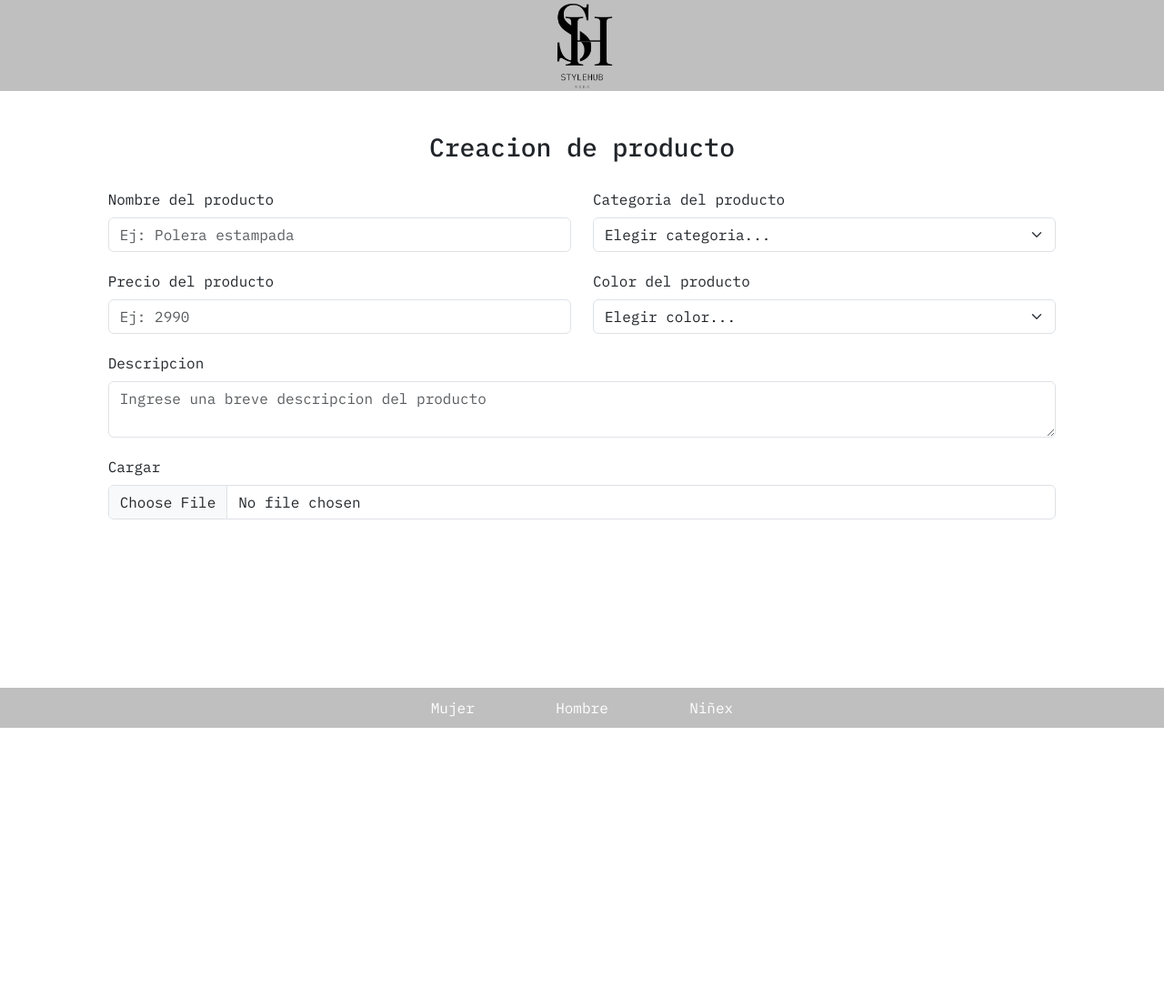
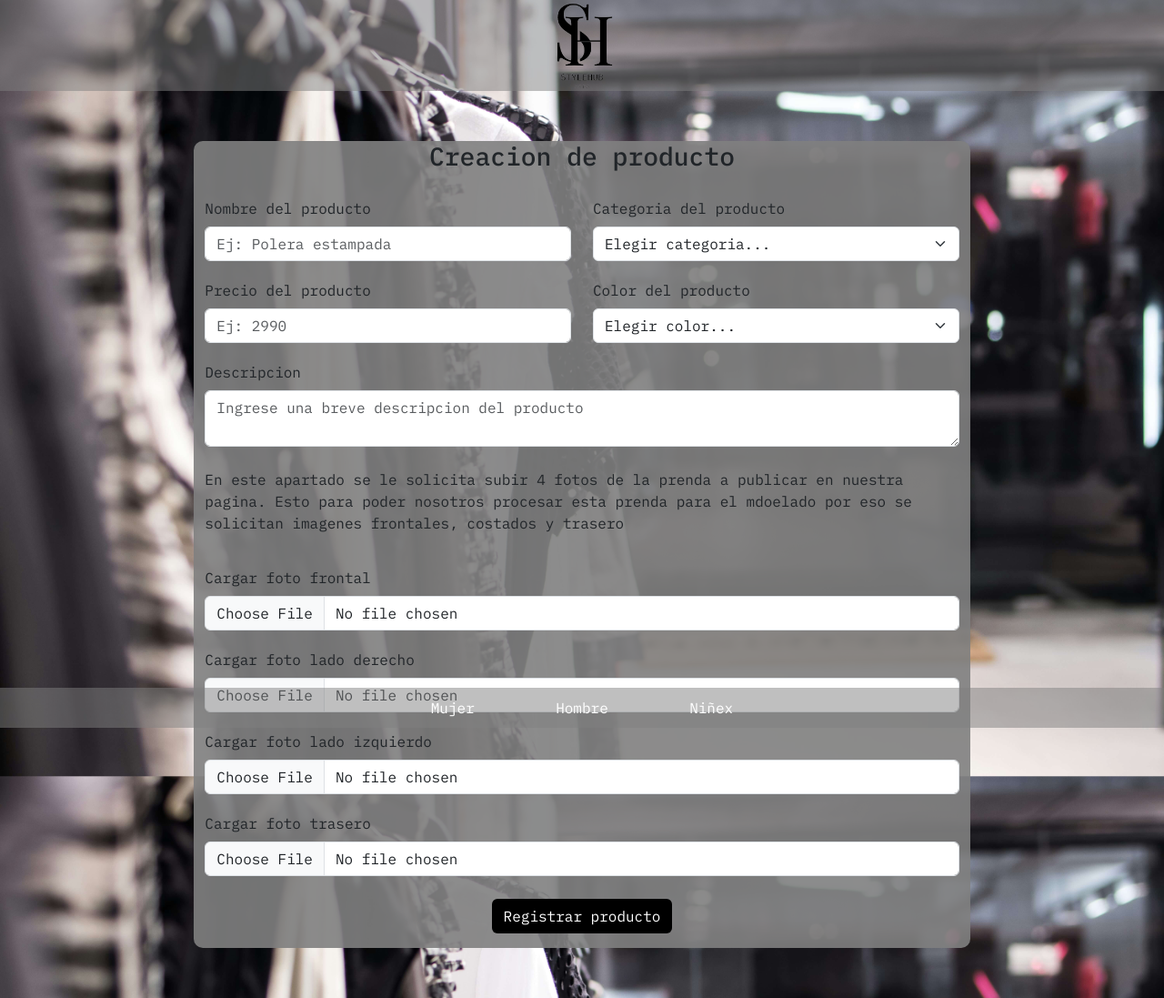
Before and after one commit to YuriDuran/StyleHub, a PHP site: page /cargar_producto.php in a window 1280 px wide. Shown: the whole page at 91% size. Before the commit the page ends 800 px from the top, so only its background shows below. Run offline with PHP 8.4, Linux system fonts and the light colour scheme.

Commit message:
Actualizacion Registrar Producto
si

```diff
--- a/Programa/Outfit/Style/cargar_producto.css
+++ b/Programa/Outfit/Style/cargar_producto.css
@@ -25,11 +25,34 @@
 
 /** Aqui se encuentra el css del cuerpo */
 .separador{
-    height: 45px;
+    height: 55px;
 }
 
 label{
     margin-top: 20px;
+}
+
+.fondoT{
+    background-image: url(../img/FondoRegistroProducto.jpg);
+    background-position: center center;
+    background-repeat: no-repeat;
+    background-attachment: fixed;
+    background-size: cover;
+    background-color: #262c33;
+}
+
+.fondoF{
+    background-color: rgba(128, 128, 128, 0.9);
+    border-radius: 10px;
+}
+
+.Cboton{
+    margin-top:25px !important;
+}
+
+.enviar{
+    background-color: black !important;
+    color: white !important;
 }
 
 /*! Aqui se encuentra el css del footer */
--- a/Programa/Outfit/cargar_producto.php
+++ b/Programa/Outfit/cargar_producto.php
@@ -4,7 +4,7 @@
 <!-- Aqui se encuentra el head de html de la pagina -->
 <?php render_template('head', 'cargar_producto.css'); ?>
 
-<body>
+<body class="fondoT">
     <div class="container-fluid">
         <!-- Aqui se encuentra el header de la pagina -->
         <?php render_template('Header'); ?>
@@ -14,10 +14,10 @@
 
             <div class="col-md-12 separador"></div>
 
-            <div class="col-md-1"></div>
+            <div class="col-md-2"></div>
 
             <!-- Cuerpo Formulario -->
-            <div class="col-md-10">
+            <div class="col-md-8 fondoF">
                 <h3 class="text-center">Creacion de producto</h3>
                 <form action="">
                     <div class="row">
@@ -60,15 +60,38 @@
                             <label for="descripcion" class="form-label">Descripcion</label>
                             <textarea name="descripcion" id="descripcion" placeholder="Ingrese una breve descripcion del producto" class="form-control" required></textarea>
                         </div>
+                        <div class="col-md-12 mt-4">
+                            <p>En este apartado se le solicita subir 4 fotos de la prenda a publicar en nuestra pagina. Esto para poder nosotros procesar esta prenda para el mdoelado por eso se solicitan imagenes frontales, costados y trasero</p>
+                        </div>
                         <div class="col-md-12">
-                            <label class="form-label" for="imagen">Cargar</label>
+                            <label class="form-label" for="imagenF">Cargar foto frontal</label>
                             <input type="file" class="form-control" id="foto" name="foto">
                         </div>
+                        <div class="col-md-12">
+                            <label class="form-label" for="imagenD">Cargar foto lado derecho</label>
+                            <input type="file" class="form-control" id="foto" name="foto">
+                        </div>
+                        <div class="col-md-12">
+                            <label class="form-label" for="imagenI">Cargar foto lado izquierdo</label>
+                            <input type="file" class="form-control" id="foto" name="foto">
+                        </div>
+                        <div class="col-md-12">
+                            <label class="form-label" for="imagenT">Cargar foto trasero</label>
+                            <input type="file" class="form-control" id="foto" name="foto">
+                        </div>
+
+                        <div class="col-md-12 text-center Cboton">
+                            <button class="btn enviar">Registrar producto</button>
+                        </div>
                     </div>
+
+
                 </form>
             </div>
 
-            <div class="col-md-1"></div>
+            <div class="col-md-2"></div>
+
+            <div class="col-md-12 separador"></div>
         </main>
 
         <!-- Aqui se encuentra el footer de la pagina -->
```
Also changed, not shown: Programa/Outfit/img/FondoRegistroProducto.jpg (added).
